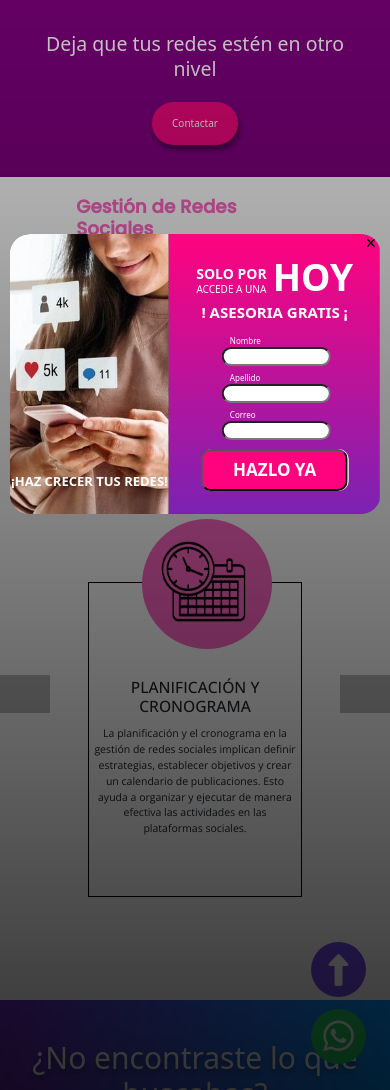
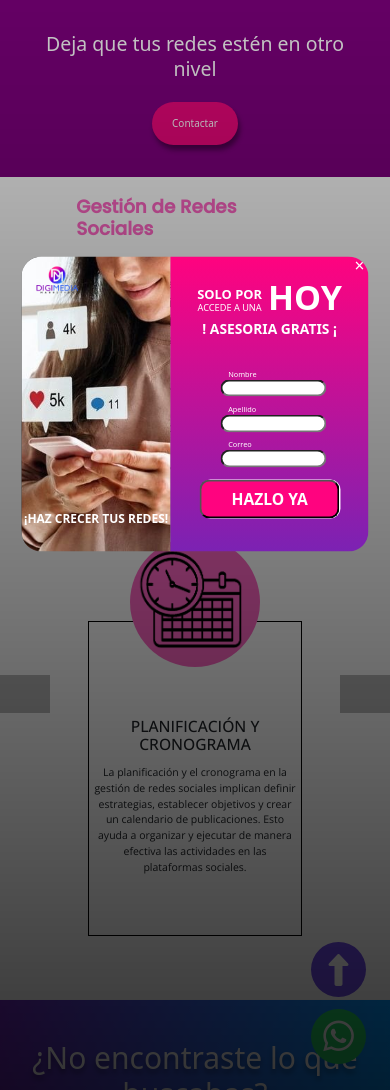
Before and after one commit to DanielaMichelle/Digimedia_prc-master, a PHP site: page /Digimedia_prc-master/servicios/gestion-redes-sociales/2 in a window 390 px wide. Shown: the part 401-1491 px from the top of the page. Run offline with PHP 8.4, Linux system fonts and the light colour scheme; some libraries are stand-ins or nearby versions; grey boxes are pictures that could not be loaded.

Commit message:
cambios previos

```diff
--- a/public/view/modales/2-modal-2.php
+++ b/public/view/modales/2-modal-2.php
@@ -1,11 +1,11 @@
 <style>
 .main-container{
     position: fixed;
-    top: 52%;
+    top: 54%;
     left: 50%;
     transform: translate(-50%,-50%);
-    height: 400px;
-    width: 570px;
+    height: 483px;
+    width: 630px;
     overflow: hidden;
     z-index: 10000;
     display: grid;
@@ -62,6 +62,14 @@
     width: 100%;
     height: 100%;
     background: transparent;
+    display: flex;
+
+    flex-direction: column;
+
+}
+.textoss{
+
+    height: 40%;
 }
 .manta{
 
@@ -105,7 +113,7 @@
 .bottom{
 
     width: 100%;
-    height: 69%;
+    height: 80%;
     position: relative;
     bottom: 0;
 }
@@ -179,14 +187,14 @@
 
 @media (min-width:300px) AND (max-width:600px){
     .main-container{
-        height: 280px;
-        width: 95%;
-        font-size: 10px;
+        height: 295px;
+        width: 89%;
+        font-size: 9.2px;
     }
 }
 @media (min-width:0px) AND (max-width:300px){
     .main-container{
-        height: 245px;
+        height: 250px;
         width: 96%;
         font-size: 8px;
     }
@@ -204,7 +212,13 @@
 .oculto_des{
     display: none;
 }
-
+.icon{
+    position: absolute;
+    top: 3%;
+    left: 4%;
+    width: 4.8em;
+    height: 3.3em;
+}
 
 
 
@@ -214,20 +228,22 @@
 
 <section class="overflow_lo oculto_des"></section>
 <section class="main-container oculto_des">
+    <img class="icon" src="public/img/logo_digimedia_color.webp" alt="Digimedia Icon">
     <div class="main-container-div1 grid-item-modal" style="font-size: 100%;">
 
         <img src="./public/img/modal2/dgservis.jpg"/>
         <div class="h3_postion" style="font-size: 100%;"><h3 class="h3">¡HAZ CRECER TUS REDES! </h3></div>
     </div>
     <div class="main-container-div1 grid-item-modal" style="font-size: 100%;">
-        <div class="btn_close" style="font-size: 100%;"><button class="close-modal">&times;</button></div>
+        <div class="btn_close" style="font-size: 100%;"><button class="close-modal" style="color: white;">&times;</button></div>
         <div class="mantainer" style="font-size: 100%;">
-            <div class="manta" style="font-size: 100%;">
-                <div class="top" style="font-size: 100%;"><h4>SOLO POR</h4><h3>ACCEDE A UNA</h3></div>
-                <div class="medium" style="font-size: 100%;"><h2>HOY</h2></div>
+            <div class="textoss" style="font-size: 100%;">
+                <div class="manta" style="font-size: 100%;">
+                    <div class="top" style="font-size: 100%;"><h4>SOLO POR</h4><h3>ACCEDE A UNA</h3></div>
+                    <div class="medium" style="font-size: 100%;"><h2>HOY</h2></div>
+                </div>
+                <div class="bottom-2" style="font-size: 100%;"><h3>! ASESORIA GRATIS ¡</h3></div>
             </div>
-
-            <div class="bottom-2" style="font-size: 100%;"><h3>! ASESORIA GRATIS ¡</h3></div>
 
             <div class="bottom" style="font-size: 100%;">
                 <form id="formMain_lost" style="font-size: 100%;">
--- a/public/view/services_option/2-section.php
+++ b/public/view/services_option/2-section.php
@@ -269,24 +271,33 @@
 
 
     }
+    .bossly{
+        position: absolute;
+        background: transparent;
+        width: 100%;
+        text-align: center;
+        display: flex;
+        justify-content: center;
+        top: -1em;
+    }
 
     .img_div {
-        position: absolute;
+        z-index: 3;
         width: 130px;
         /* ajusta el tamaño según sea necesario */
         height: 130px;
+
         /* ajusta el tamaño según sea necesario */
         border-radius: 50%;
         background: #FF66C4;
         overflow: hidden;
-        top: -5%;
-        left: 31%;
-        right: 27%;
+
         transition: transform 1s ease-in-out, background 2s ease-in-out;
-        z-index: 50;
+        z-index: 100;
         display: flex;
         justify-content: center;
         align-items: center;
+        margin: 0;
 
     }
 
@@ -770,6 +798,11 @@
         }
         .img_div{
             top: 1%;
+        }
+        .grid_item {
+
+            position: relative;
+            top: 3%;
         }
 
         .textos {
@@ -1174,13 +1214,13 @@
     <input type='radio' name="slider" id="slide2" hidden />
     <input type='radio' name="slider" id="slide3" hidden />
     <input type='radio' name="slider" id="slide4" hidden />
-    <div id="slides">
-        <div id="overflow">
-            <section class="container_grid">
-                <div class="grid_item">
-                    <div class="img_div elemento basel"></div>
-                    <div class="descripcion_div elemento">
-                        <div class="textos">
+    <div id="slides" style="font-size: 100%;">
+        <div id="overflow" style="font-size: 100%;">
+            <section class="container_grid" style="font-size: 100%;">
+                <div class="grid_item" style="font-size: 100%;">
+                    <div class="bossly"><div class="img_div elemento basel"></div></div>
+                    <div class="descripcion_div elemento" style="font-size: 100%;">
+                        <div class="textos" style="font-size: 100%;">
                             <h4>PLANIFICACIÓN Y CRONOGRAMA</h4>
 
                             <p>
@@ -1197,10 +1237,10 @@
                         </div>
                     </div>
                 </div>
-                <div class="grid_item">
-                    <div class="img_div elemento2 basel2"></div>
-                    <div class="descripcion_div elemento2">
-                        <div class="textos">
+                <div class="grid_item" style="font-size: 100%;">
+                    <div class="bossly"><div class="img_div elemento2 basel2"></div></div>
+                    <div class="descripcion_div elemento2" style="font-size: 100%;">
+                        <div class="textos" style="font-size: 100%;">
                             <h4>PRODUCCIÓN DE
                                 PAUTAS</h4>
 
@@ -1215,10 +1255,10 @@
                         </div>
                     </div>
                 </div>
-                <div class="grid_item">
-                    <div class="img_div elemento3 basel3"></div>
-                    <div class="descripcion_div elemento3">
-                        <div class="textos">
+                <div class="grid_item" style="font-size: 100%;">
+                    <div class="bossly"><div class="img_div elemento3 basel3"></div></div>
+                    <div class="descripcion_div elemento3" style="font-size: 100%;">
+                        <div class="textos" style="font-size: 100%;">
                             <h4>DISEÑO DE
                                 PAUTAS</h4>
                             <p>El diseño de pautas implica la creación de
@@ -1232,10 +1272,10 @@
                         </div>
                     </div>
                 </div>
-                <div class="grid_item">
-                    <div class="img_div elemento4 basel4"></div>
-                    <div class="descripcion_div elemento4">
-                        <div class="textos">
+                <div class="grid_item" style="font-size: 100%;">
+                    <div class="bossly"><div class="img_div elemento4 basel4" ></div></div>
+                    <div class="descripcion_div elemento4" style="font-size: 100%;">
+                        <div class="textos" style="font-size: 100%;">
                             <h4>DISEÑO UX Y UI</h4>
                             <p>El diseño UX y UI colaboran para crear productos
                                 digitales que no solo sean visualmente atractivos, sino también
@@ -1247,13 +1287,13 @@
             </section>
         </div>
     </div>
-    <div id="controls">
+    <div id="controls" style="font-size: 100%;">
         <label for="slide1"></label>
         <label for="slide2"></label>
         <label for="slide3"></label>
         <label for="slide4"></label>
     </div>
-    <div id="bulets">
+    <div id="bulets" style="font-size: 100%;">
         <label for="slide1"></label>
         <label for="slide2"></label>
         <label for="slide3"></label>
```
Also changed, not shown: other parts of public/view/services_option/2-section.php (+32 -6 lines), public/view/modales/3-modal-2.php (+34 -16 lines), public/view/services_option/1-section.php (+15 -8 lines), public/view/services_option/3-section.php (+15 -8 lines), public/view/services_option/4-section.php (+14 -8 lines).
